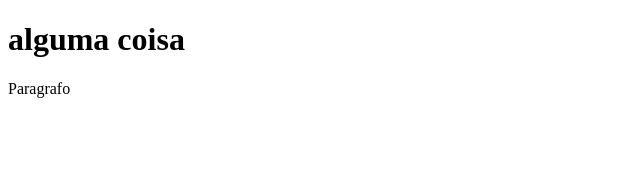
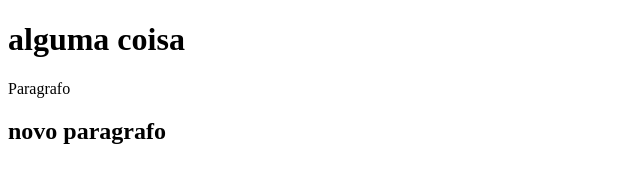
Before and after one commit to brunoborjes/xtrud, a plain HTML site: page index.html in a window 1280 px wide. Shown: the whole page, without its empty margins (0-640 px from the left). Drawn offline with Linux system fonts and the light colour scheme.

Commit message:
Novo paragrafo

```diff
--- a/index.html
+++ b/index.html
@@ -8,5 +8,6 @@
 <body>
     <h1>alguma coisa</h1>
     <p>Paragrafo</p>
+    <h2>novo paragrafo</h2>
 </body>
 </html>
```
